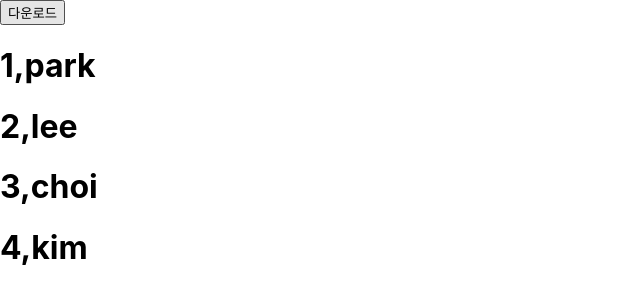
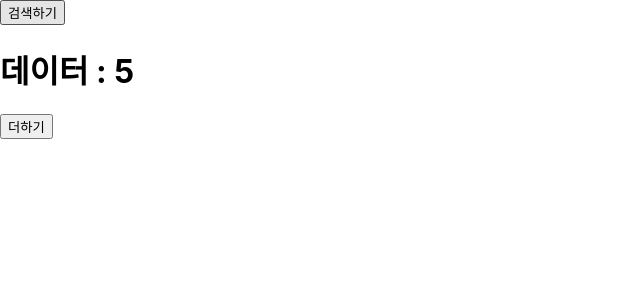
Before and after one commit to cyccc95/reactwork, a React (Create React App) app: page / in a window 1280 px wide. Shown: the top 304 px of the page, without its empty margins (0-640 px from the left). Built offline with nearby package versions, Linux system fonts and the light colour scheme.

Commit message:
useEffect

```diff
--- a/src/App.js
+++ b/src/App.js
@@ -1,34 +1,45 @@
+import { cleanup } from '@testing-library/react';
+import { useEffect, useState } from 'react';
 import './App.css';
-import { useState } from 'react';
 
 function App() {
-  console.log('App 실행됨');
+  const [data, setData] = useState(0);
 
-  const [num, setNum] = useState(5);
-
-  let sample = [
-    { id: 1, name: 'park' },
-    { id: 2, name: 'lee' },
-    { id: 3, name: 'choi' },
-    { id: 4, name: 'kim' },
-  ];
-
-  const [users, setUsers] = useState(sample);
+  const [search, setSearch] = useState(0);
 
   const download = () => {
-    // const a = sample.concat({ id: 5, name: 'Jo' });
-    setUsers([...sample, { id: num, name: 'Jo' }]);
-    setNum(num + 1);
+    // 다운로드 받고 (통신)
+    let downloadData = 5; // 가정
+    setData(downloadData);
   };
+
+  // 실행시점
+  // (1) App() 함수가 최초 실행될 때 (마운트될 때) (App() 그림이 최초 그려질 때)
+  // (2) 상태 변수가 변경될 때 (그게 dependencyList에 등록되어 있어야함)
+  // (3) 의존리스트 관리를 할 수 있다.
+  useEffect(() => {
+    console.log('useEffect 실행됨');
+    download();
+  }, [search]);
+  // [] : 어디에도 의존하지 않는다 -> 최초 한번만 실행됨
 
   return (
     <div>
-      <button onClick={download}>다운로드</button>
-      {users.map((u) => (
-        <h1>
-          {u.id},{u.name}
-        </h1>
-      ))}
+      <button
+        onClick={() => {
+          setSearch(2);
+        }}
+      >
+        검색하기
+      </button>
+      <h1>데이터 : {data}</h1>
+      <button
+        onClick={() => {
+          setData(data + 1);
+        }}
+      >
+        더하기
+      </button>
     </div>
   );
 }
```
